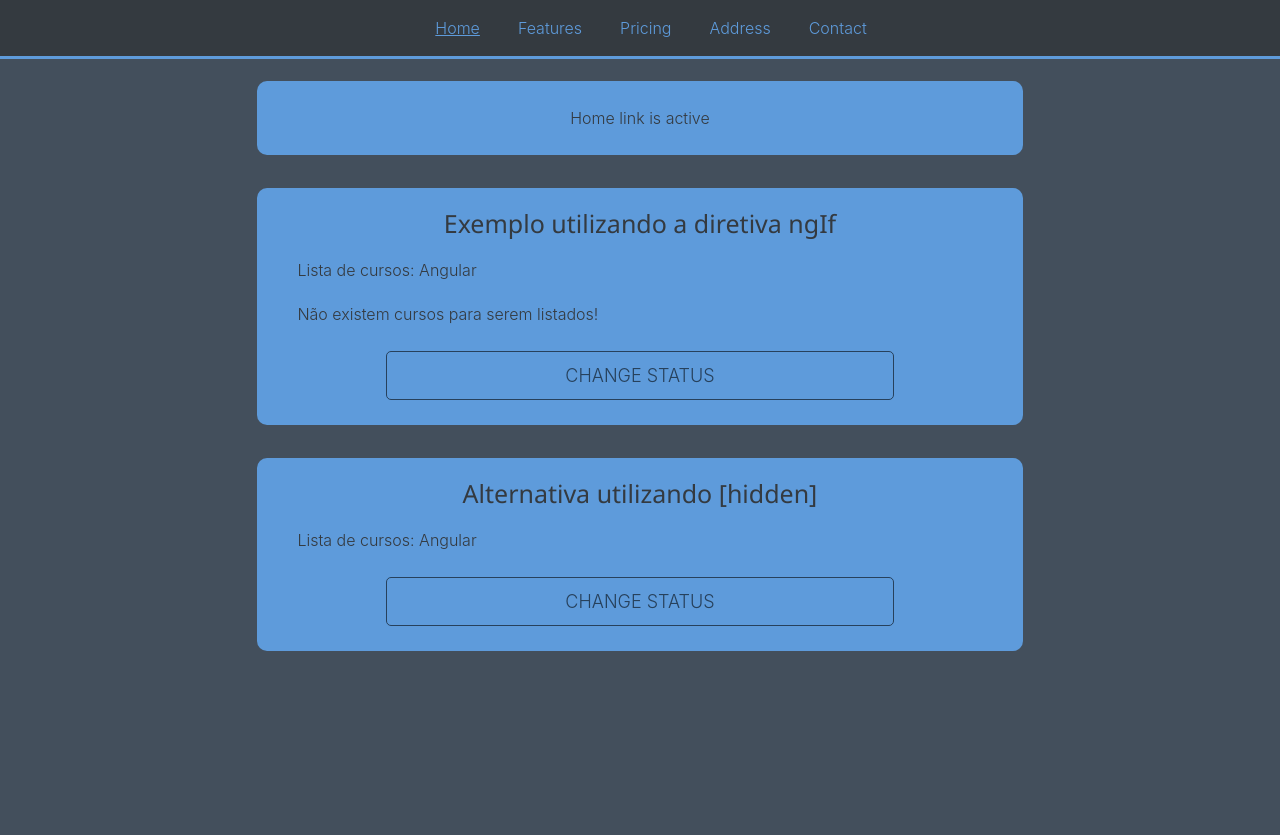
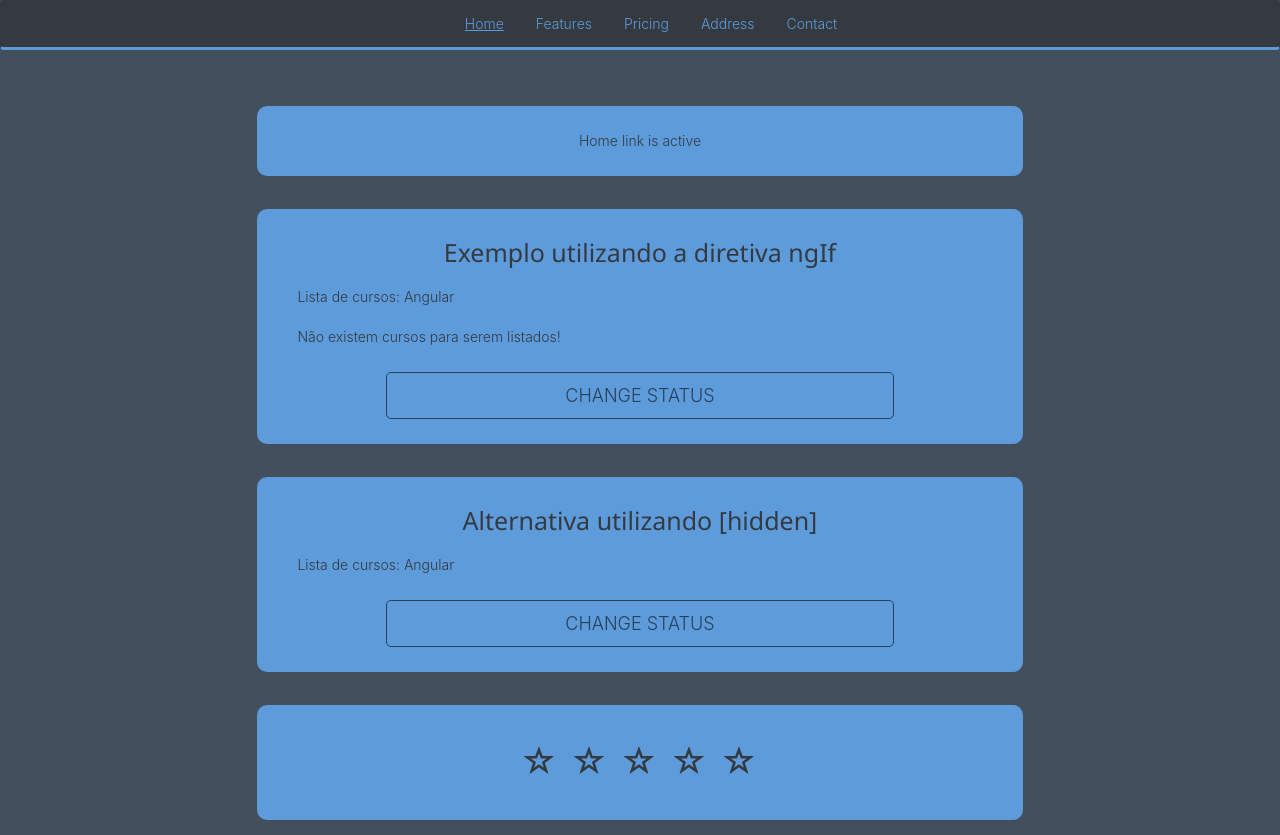
Before and after one commit to Gthalles/angular-directives, an Angular app: page / in a window 1280 px wide. Before the commit the page ends 800 px from the top, so only its background shows below. Built offline with nearby package versions, Linux system fonts and the light colour scheme.

Commit message:
Exemplos utilizando a diretiva ngClass para mudar a classe conforme o valor interpolado

```diff
--- a/src/app/app.component.html
+++ b/src/app/app.component.html
@@ -2,5 +2,6 @@
   <div class="container">
     <switch-directive></switch-directive>
     <if-directive></if-directive>
+    <class-directive></class-directive>
   </div>
 </section>
--- a/src/app/app.module.ts
+++ b/src/app/app.module.ts
@@ -4,12 +4,14 @@ import { BrowserModule } from '@angular/platform-browser';
 import { AppComponent } from './app.component';
 import { NgIfDirectiveComponent } from './ng-if-directive/ng-if-directive.component';
 import { NgSwitchDirectiveComponent } from './ng-switch-directive/ng-switch-directive.component';
+import { NgClassDirectiveComponent } from './ng-class-directive/ng-class-directive.component';
 
 @NgModule({
   declarations: [
     AppComponent,
     NgIfDirectiveComponent,
-    NgSwitchDirectiveComponent
+    NgSwitchDirectiveComponent,
+    NgClassDirectiveComponent
   ],
   imports: [
     BrowserModule
--- /dev/null
+++ b/src/app/ng-class-directive/ng-class-directive.component.css
@@ -0,0 +1,4 @@
+i, span {
+  margin: 10px;
+  font-size: 30px;
+}
--- /dev/null
+++ b/src/app/ng-class-directive/ng-class-directive.component.html
@@ -0,0 +1,18 @@
+<div class="section">
+  <h5>
+    <i class="glyphicon" [class.glyphicon-star-empty]="!favorite" [class.glyphicon-star]="favorite" (click)="onClick()">
+    </i>
+
+    <span class="glyphicon" [class.glyphicon-star-empty]="!favorite" [class.glyphicon-star]="favorite"
+      aria-hidden="true" (click)="onClick()"></span>
+
+    <i class="glyphicon" [ngClass]="{'glyphicon-star-empty': !favorite,
+      'glyphicon-star': favorite}" (click)="onClick()"></i>
+
+    <span class="glyphicon" [ngClass]="{'glyphicon-star-empty': !favorite, 'glyphicon-star': favorite}"
+      (click)="onClick()"></span>
+
+    <i class="glyphicon" [ngClass]="{'glyphicon-star-empty': !favorite, 'glyphicon-star': favorite}"
+      (click)="onClick()"></i>
+  </h5>
+</div>
--- /dev/null
+++ b/src/app/ng-class-directive/ng-class-directive.component.ts
@@ -0,0 +1,23 @@
+import { Component, OnInit } from '@angular/core';
+
+@Component({
+  selector: 'class-directive',
+  templateUrl: './ng-class-directive.component.html',
+  styleUrls: ['./ng-class-directive.component.css']
+})
+export class NgClassDirectiveComponent implements OnInit {
+
+  // Atributos
+  favorite: boolean = false;
+
+  // Métodos
+  constructor() { }
+
+  ngOnInit(): void {
+  }
+
+  onClick() {
+    this.favorite = !this.favorite;
+  }
+
+}
--- a/src/index.html
+++ b/src/index.html
@@ -7,6 +7,8 @@
   <meta name="viewport" content="width=device-width, initial-scale=1">
   <link rel="icon" type="image/x-icon" href="favicon.ico">
   <link rel="stylesheet" href="https://stackpath.bootstrapcdn.com/bootstrap/4.1.3/css/bootstrap.min.css" integrity="sha384-MCw98/SFnGE8fJT3GXwEOngsV7Zt27NXFoaoApmYm81iuXoPkFOJwJ8ERdknLPMO" crossorigin="anonymous">
+  <link rel="stylesheet" href="https://maxcdn.bootstrapcdn.com/bootstrap/3.3.7/css/bootstrap.min.css" integrity="sha384-BVYiiSIFeK1dGmJRAkycuHAHRg32OmUcww7on3RYdg4Va+PmSTsz/K68vbdEjh4u" crossorigin="anonymous">
+
 </head>
 <body>
   <app-root></app-root>
```
Also changed, not shown: 1 other file (tests, documents, lock files or other folders).
